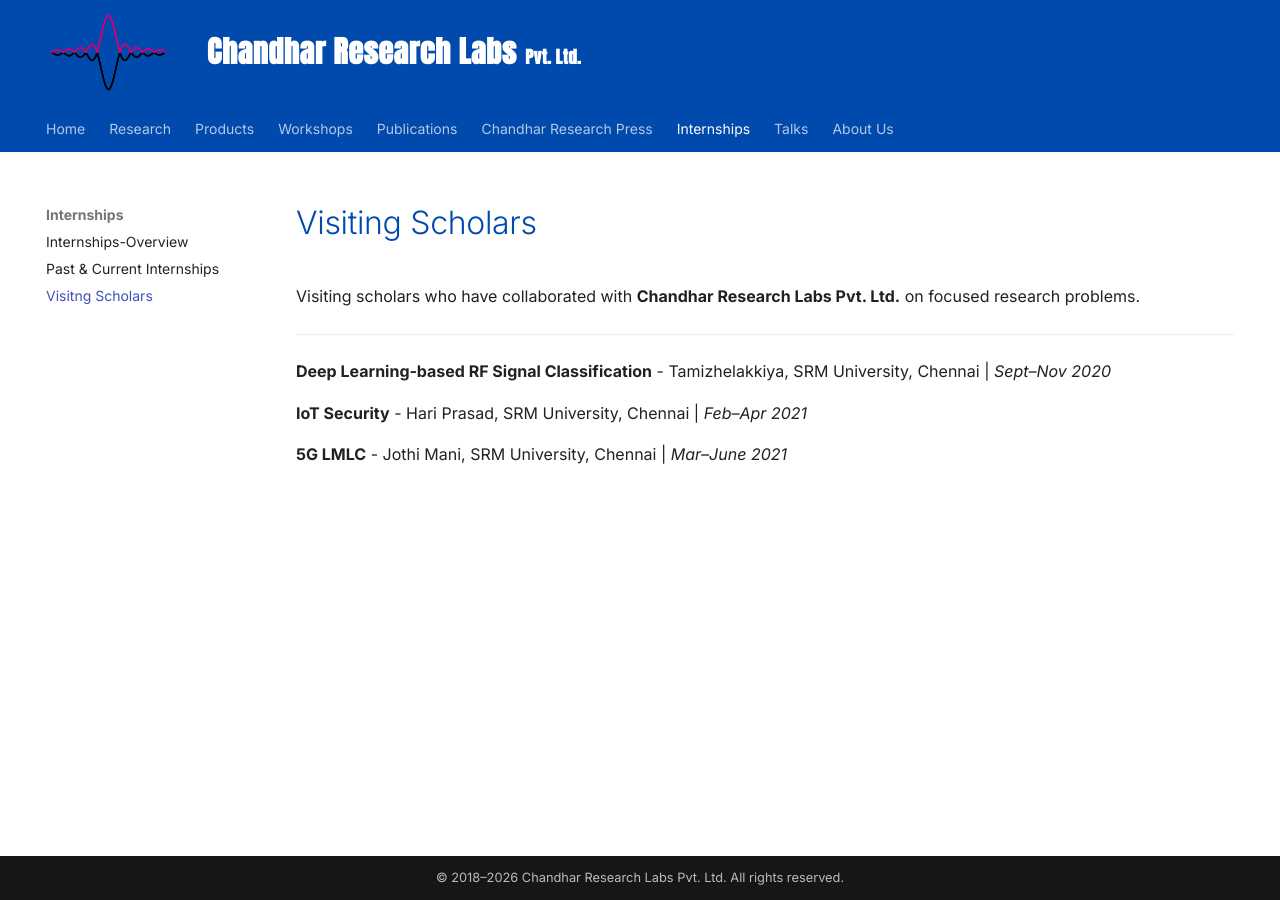
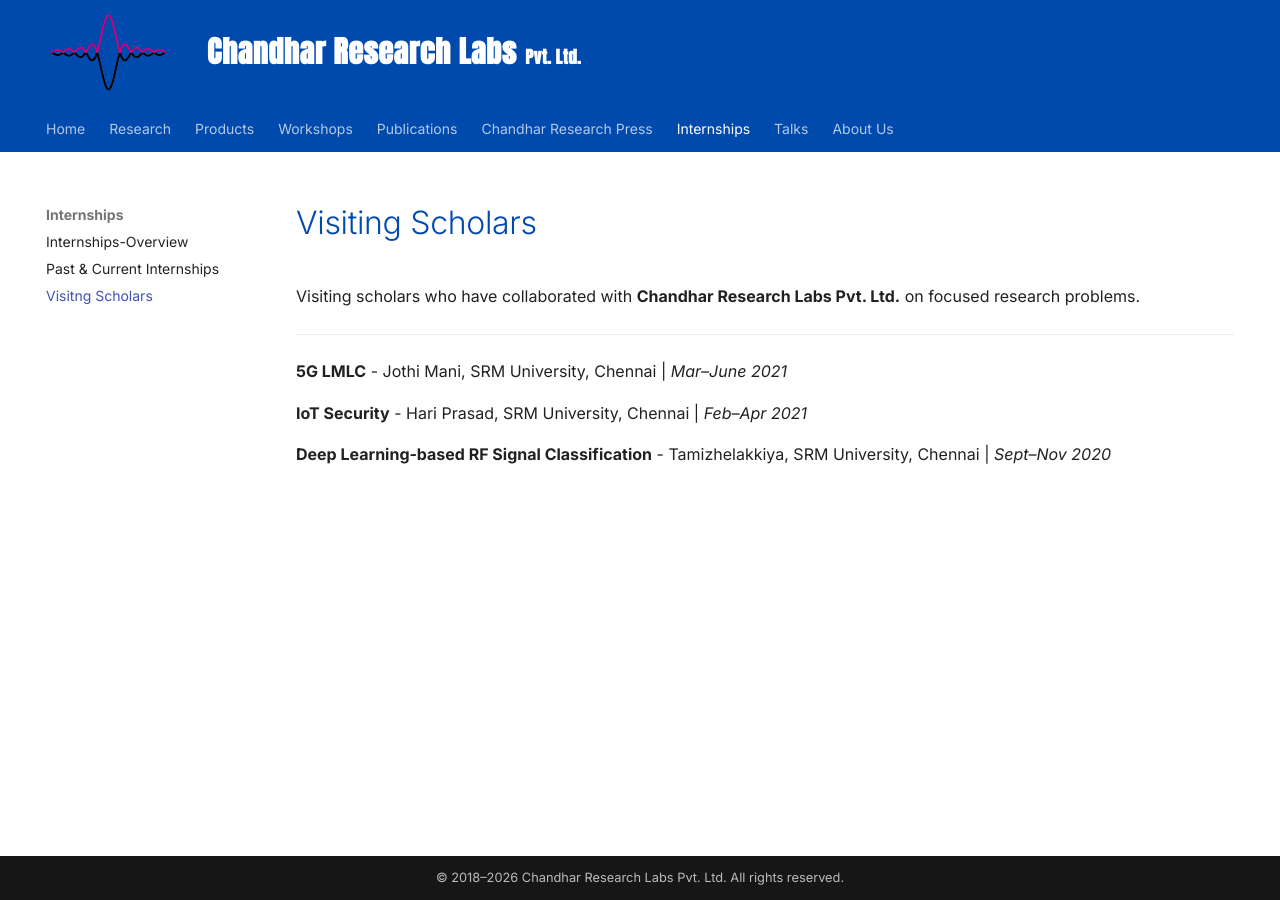
Before and after one commit to chandharlabs/chandhar-docs, an MkDocs documentation site: the page built from docs/internships/visiting-scholars.md, in a window 1280 px wide. Built offline with MkDocs 1.6.1 and Material for MkDocs 9.7.7, drawn with Linux system fonts in a browser that asks for light colours.

```diff
--- a/docs/internships/visiting-scholars.md
+++ b/docs/internships/visiting-scholars.md
@@ -6,11 +6,11 @@ Visiting scholars who have collaborated with
 
 ---
 
-**Deep Learning‑based RF Signal Classification**
-- Tamizhelakkiya, SRM University, Chennai | *Sept–Nov 2020*
+**5G LMLC**
+- Jothi Mani, SRM University, Chennai | *Mar–June 2021*
 
 **IoT Security**
 - Hari Prasad, SRM University, Chennai | *Feb–Apr 2021*
 
-**5G LMLC**
-- Jothi Mani, SRM University, Chennai | *Mar–June 2021*
+**Deep Learning‑based RF Signal Classification**
+- Tamizhelakkiya, SRM University, Chennai | *Sept–Nov 2020*
```
